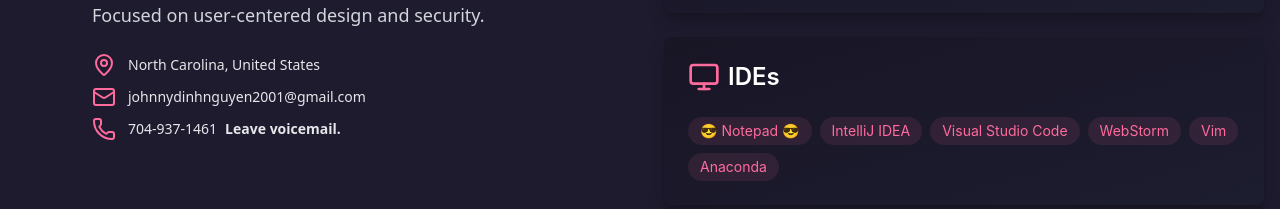
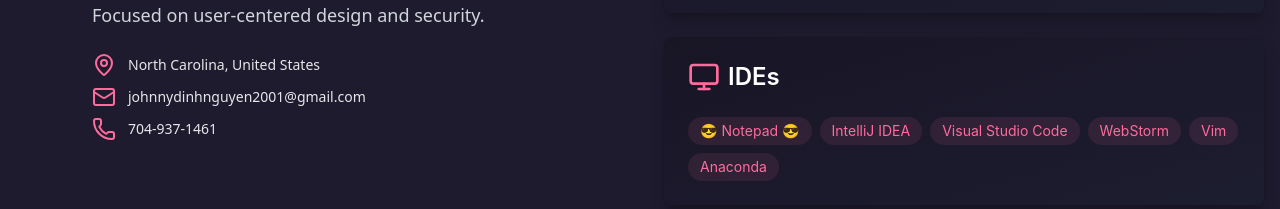
Before and after one commit to Norumai01/Portfolio_Website, a React (Vite) app: page / in a window 1280 px wide. Shown: the part 1551-1760 px from the top of the page. Built offline with nearby package versions, Linux system fonts and the light colour scheme.

Commit message:
Removed unnecessary text and fixed background color.

```diff
--- a/src/App.tsx
+++ b/src/App.tsx
@@ -160,7 +160,6 @@ function App() {
                     <Phone className="text-[#FF6B9D] size-5 md:size-6"/>
                     <div>
                       704-937-1461
-                      <span className="font-bold ml-2">Leave voicemail.</span>
                     </div>
                   </p>
                 </div>
--- a/src/index.css
+++ b/src/index.css
@@ -75,7 +75,7 @@ a {
 body {
   margin: 0;
   min-height: 100vh;
-  background-color: #0d1117; /* Dark background */
+  background-color: #1E1B2E; /* Dark background */
   color: #c9d1d9; /* Muted text color */
   font-family: "Inter", sans-serif;
 }
```
